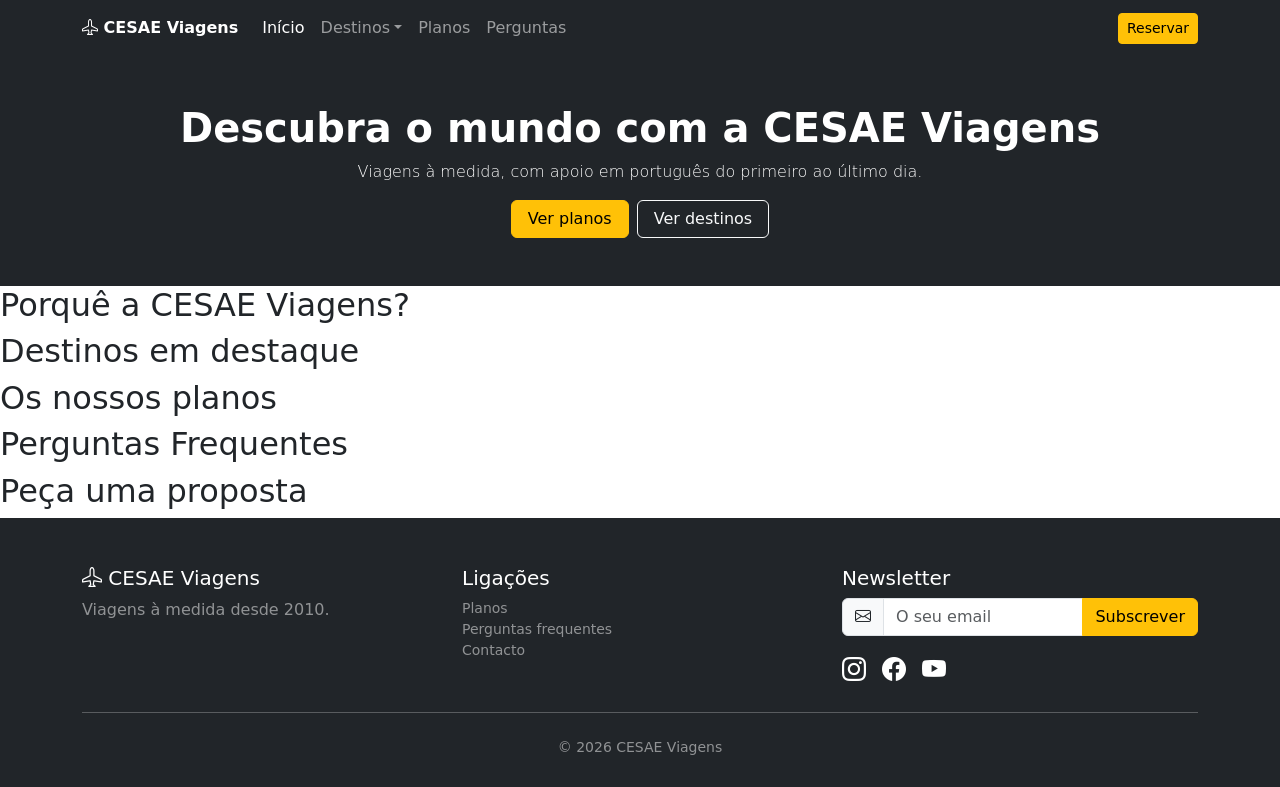
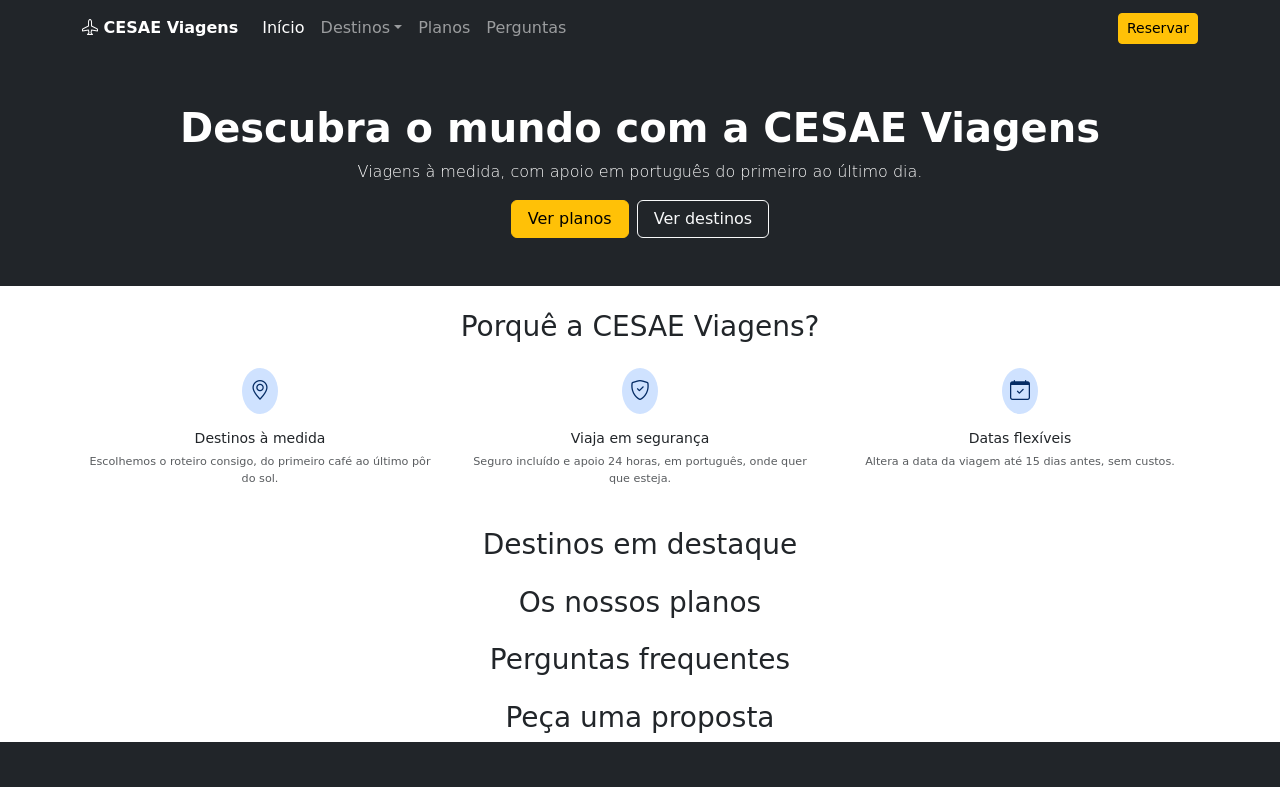
Before and after one commit to daya-parada/CESAE-Viagens, a plain HTML site: page index.html in a window 1280 px wide. Shown: the top 787 px of the page. Drawn offline with nearby package versions, Linux system fonts and the light colour scheme.

Commit message:
sessao Porque a CESAE VIAGENS

```diff
--- a/index.html
+++ b/index.html
@@ -13,7 +13,7 @@
             <div class="container">
                 <!-- ícone e logo -->
                 <a class="navbar-brand fw-bold fs-6" href="index.html">
-                <i class="bi bi-airplane" aria-hidden="true"></i>
+                <i class="bi bi-airplane"></i>
                 CESAE Viagens
                 </a>
 
@@ -56,7 +56,7 @@
 
     <main>
         <!-- sessao topo/hero -->
-        <section class="bg-dark text-white text-center py-5"></sectionclass>
+        <section class="bg-dark text-white text-center py-5">
             <div class="container">
                 <h1 class="display-6 fw-bold">Descubra o mundo com a CESAE Viagens</h1>
                 <p class="fw-light text-white-90">Viagens à medida, com apoio em português do primeiro ao último dia.</p>
@@ -68,24 +68,68 @@
             </div>
         </section>
 
-        <section>
-            <h2>Porquê a CESAE Viagens?</h2>
+        <!-- sessao porque a CESAE -->
+        <section class="mt-4 text-center">
+            <div class="container">
+                <h3 class="mb-4">Porquê a CESAE Viagens?</h3>
+
+                <div class="row g-4">
+                    <!-- destinos à medida -->
+                    <div class="col-md-4">
+                        <div class="d-inline-flex p-2 mb-3 rounded-circle bg-primary-subtle text-primary-emphasis fs-5">
+                            <i class="bi bi-geo-alt"></i>
+                        </div>
+                        <h4 class="small">Destinos à medida</h4>
+                        <p class="text-body-secondary" style="font-size: 0.7rem;">Escolhemos o roteiro consigo, do primeiro café ao último pôr do sol.</p>
+                    </div>
+
+                    <!-- viaja em seguranca -->
+                    <div class="col-md-4">
+                        <div class="d-inline-flex p-2 mb-3 rounded-circle bg-primary-subtle text-primary-emphasis fs-5">
+                            <i class="bi bi-shield-check"></i>
+                        </div>
+                        <h4 class="small">Viaja em segurança</h4>
+                        <p class="text-body-secondary" style="font-size: 0.7rem;">Seguro incluído e apoio 24 horas, em português, onde quer que esteja.</p>
+                    </div>
+
+                    <!-- datas flexíveis -->
+                    <div class="col-md-4">
+                        <div class="d-inline-flex p-2 mb-3 rounded-circle bg-primary-subtle text-primary-emphasis fs-5">
+                            <i class="bi bi-calendar-check"></i>
+                        </div>
+                        <h4 class="small">Datas flexíveis</h4>
+                        <p class="text-body-secondary" style="font-size: 0.7rem;">Altera a data da viagem até 15 dias antes, sem custos.</p>
+                    </div>
+                </div>
+            </div>
         </section>
 
-        <section>
-            <h2>Destinos em destaque</h2>
+        <!-- sessao destinos em destaque -->
+        <section class="mt-4 text-center">
+            <div class="container">
+                <h3 class="mb-4">Destinos em destaque</h3>
+            </div>
         </section>
 
-        <section>
-            <h2>Os nossos planos</h2>
+        <!-- sessao os nossos planos -->
+        <section class="mt-4 text-center">
+            <div class="container">
+                <h3 class="mb-4">Os nossos planos</h3>
+            </div>
         </section>
 
-        <section>
-            <h2>Perguntas Frequentes</h2>
+        <!-- sessao perguntas frequentes -->
+        <section class="mt-4 text-center">
+            <div class="container">
+                <h3>Perguntas frequentes</h3>
+            </div>
         </section>
 
-        <section>
-            <h2>Peça uma proposta</h2>
+        <!-- sessao peça uma proposta -->
+        <section class="mt-4 text-center">
+            <div class="container">
+                <h3>Peça uma proposta</h3>
+            </div>
         </section>
     </main>
 
@@ -93,7 +137,7 @@
         <div class="container">
             <div class="row">
                 <div class="col-md-4">
-                <h5><a class="navbar-brand" href="index.html"><i class="bi bi-airplane" aria-hidden="true"></i> CESAE Viagens</a></h5>
+                <h5><a class="navbar-brand" href="index.html"><i class="bi bi-airplane"></i> CESAE Viagens</a></h5>
                 <p class="fw-medium text-white-50">Viagens à medida desde 2010.</p>
                 </div>
 
```
